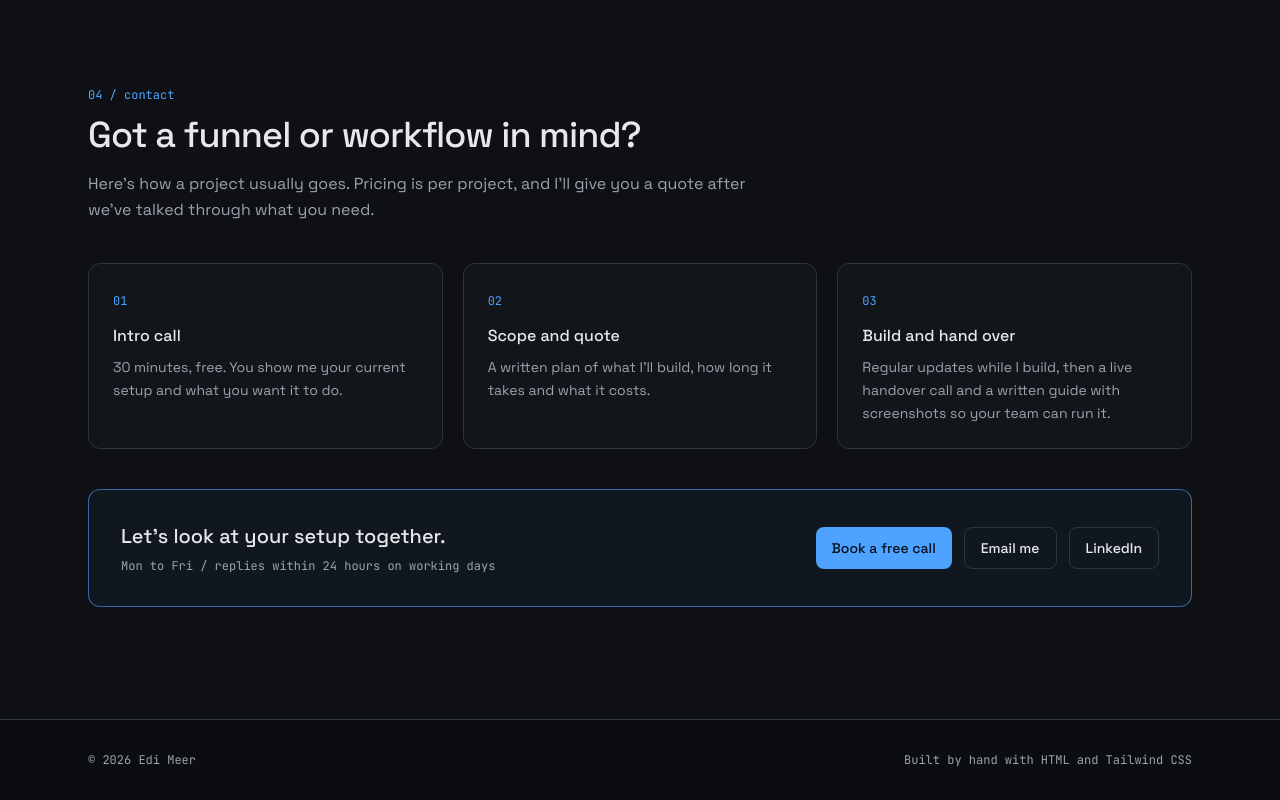
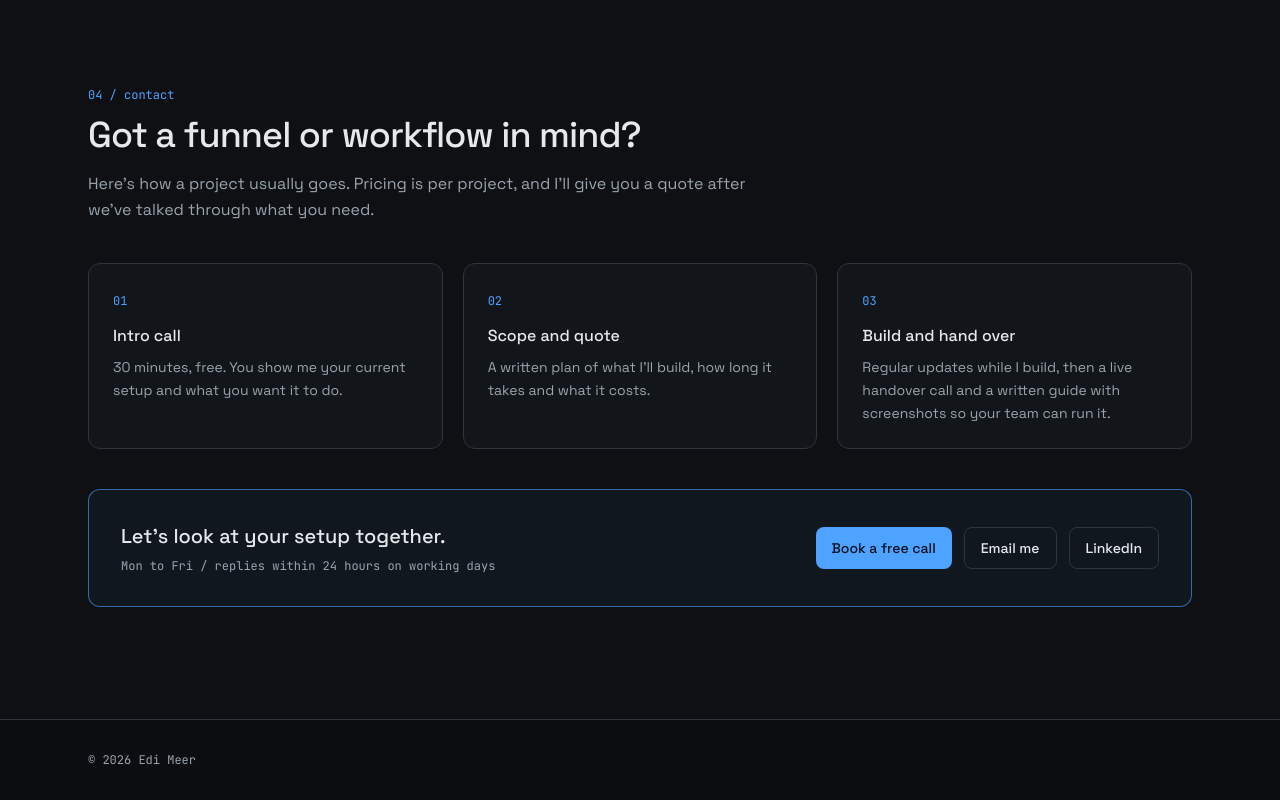
Before and after one commit to edimeer/portfolio-v2, a website: page index.html in a window 1280 px wide. Shown: the part 3759-4559 px from the top of the page. Drawn offline with Linux system fonts and the light colour scheme.

Commit message:
Remove the 'Built by hand with HTML and Tailwind CSS' line from the footer

```diff
--- a/index.html
+++ b/index.html
@@ -318,7 +318,6 @@
   <footer class="border-t border-line py-8">
     <div class="wrap flex flex-col gap-2 font-mono text-xs sm:flex-row sm:justify-between">
       <p>&copy; <span id="year">2026</span> Edi Meer</p>
-      <p>Built by hand with HTML and Tailwind CSS</p>
     </div>
   </footer>
 
```
